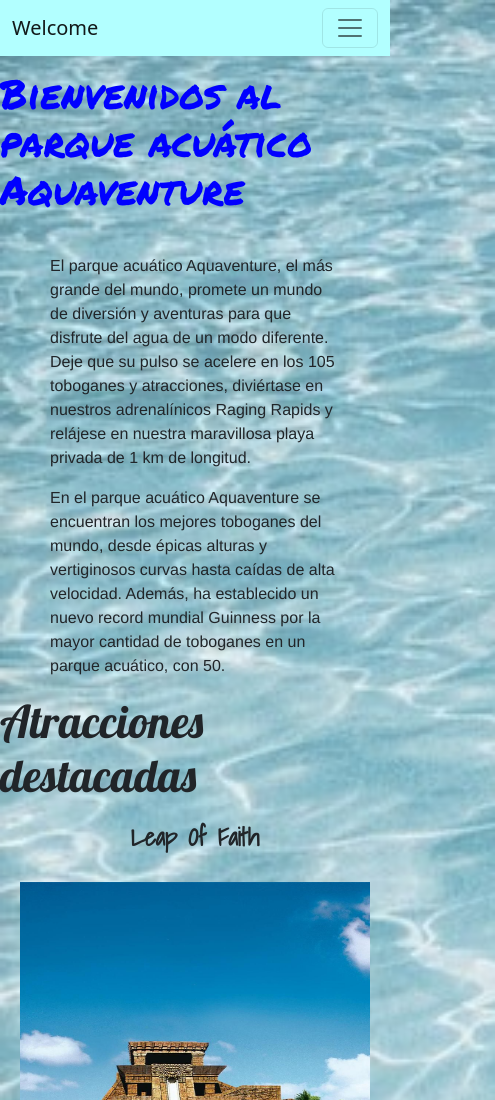
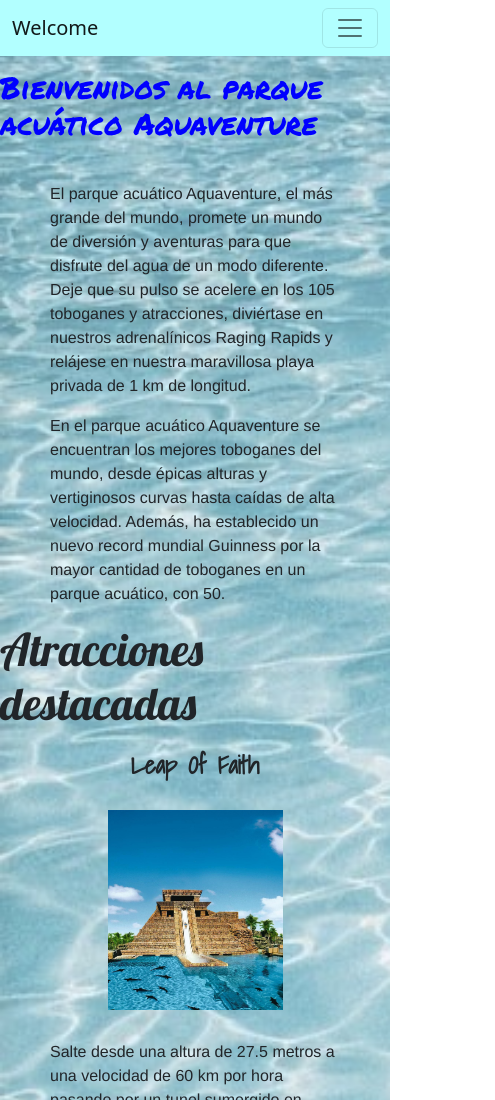
Before and after one commit to MicaelaRoelofs/Proyecto-MicaelaRoelofs, a website: page index.html in a window 390 px wide. Shown: the top 1100 px of the page, 495 px wide, since content can reach past the window. Drawn offline with nearby package versions, Linux system fonts and the light colour scheme; files that its build step writes are made by us from their sources; a web font is replaced by a local one.

Commit message:
actualizo

```diff
--- a/SCSS/components/index.scss
+++ b/SCSS/components/index.scss
@@ -98,7 +98,7 @@
             font-family: 'Permanent Marker', cursive;
             display: flex;
             justify-content: center;
-            font-size: 40px;
+            font-size: 30px;
 
             &:hover {
                 transform: scale(2);
@@ -139,12 +139,12 @@
                     margin-top: 30px;
                 }
                 img {
-                    height: 400px;
-                    width: 600px;
+                    height: 200px;
+                    width: 300px;
                 }
                 .leap-of-faith {
-                    height: 400px;
-                    width: 350px;
+                    height: 200px;
+                    width: 175px;
                     display: flex;
                 }
                 .atracciones {
```
